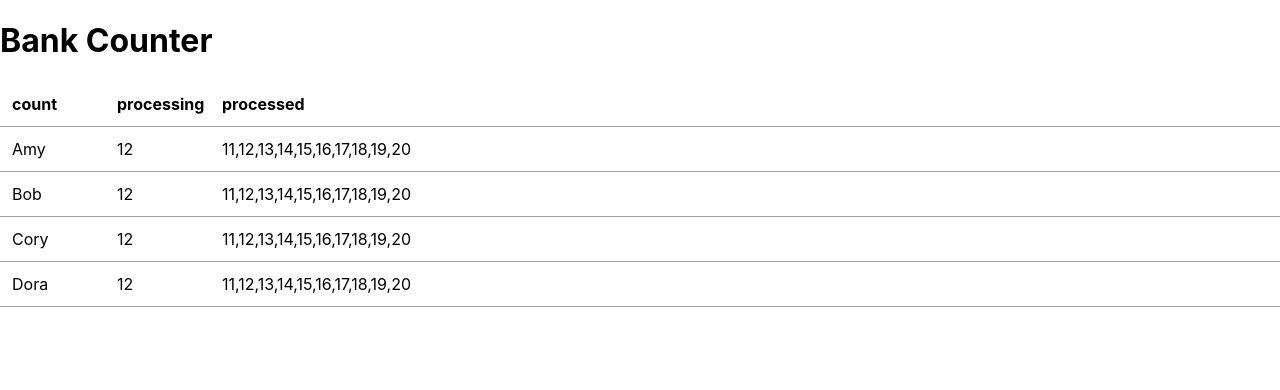
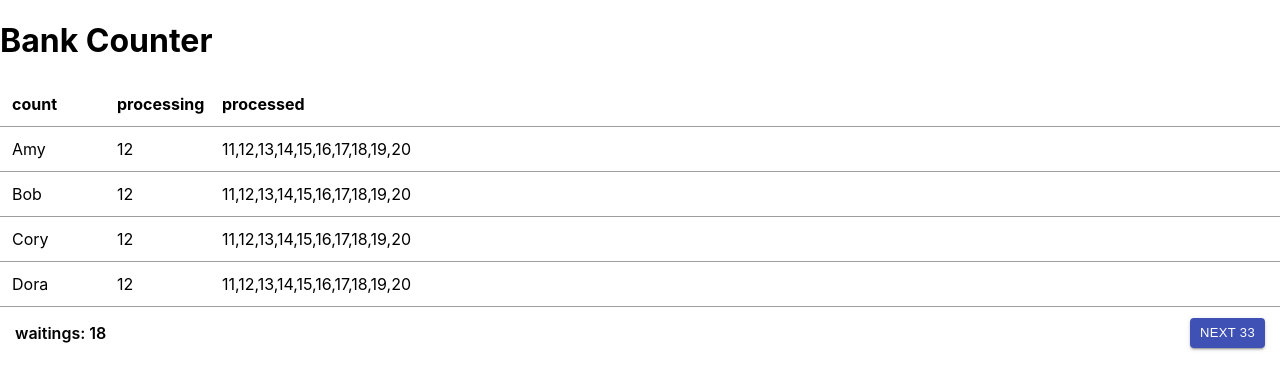
Before and after one commit to Dylan0916/Bank-Counter-Assignment, a React (Create React App) app: page / in a window 1280 px wide. Shown: the top 390 px of the page. Built offline with nearby package versions, Linux system fonts and the light colour scheme.

Commit message:
Bottom style

```diff
--- a/src/components/App/App.tsx
+++ b/src/components/App/App.tsx
@@ -6,6 +6,10 @@ function App() {
     <div>
       <S.Title>Bank Counter</S.Title>
       <BankContent />
+      <S.BottomSection>
+        <S.Waitings>waitings: 18</S.Waitings>
+        <S.ActionBtn>NEXT 33</S.ActionBtn>
+      </S.BottomSection>
     </div>
   );
 }
--- a/src/components/App/styles.ts
+++ b/src/components/App/styles.ts
@@ -1,5 +1,31 @@
-import styled from "styled-components";
+import styled from 'styled-components';
 
 export const S = {
   Title: styled.h1``,
+  BottomSection: styled.div`
+    display: flex;
+    justify-content: space-between;
+    align-items: center;
+    padding: 0 15px;
+  `,
+  Waitings: styled.p`
+    font-weight: 600;
+  `,
+  ActionBtn: styled.button`
+    padding: 4px 10px;
+    font-size: 0.8125rem;
+    color: #fff;
+    background-color: #3f51b5;
+    box-shadow: 0px 3px 1px -2px rgb(0 0 0 / 20%),
+      0px 2px 2px 0px rgb(0 0 0 / 14%), 0px 1px 5px 0px rgb(0 0 0 / 12%);
+    font-weight: 500;
+    line-height: 1.75;
+    border-radius: 4px;
+    letter-spacing: 0.02857em;
+    border: 0;
+    outline: 0;
+    cursor: pointer;
+    margin: 0;
+    user-select: none;
+  `,
 };
```
